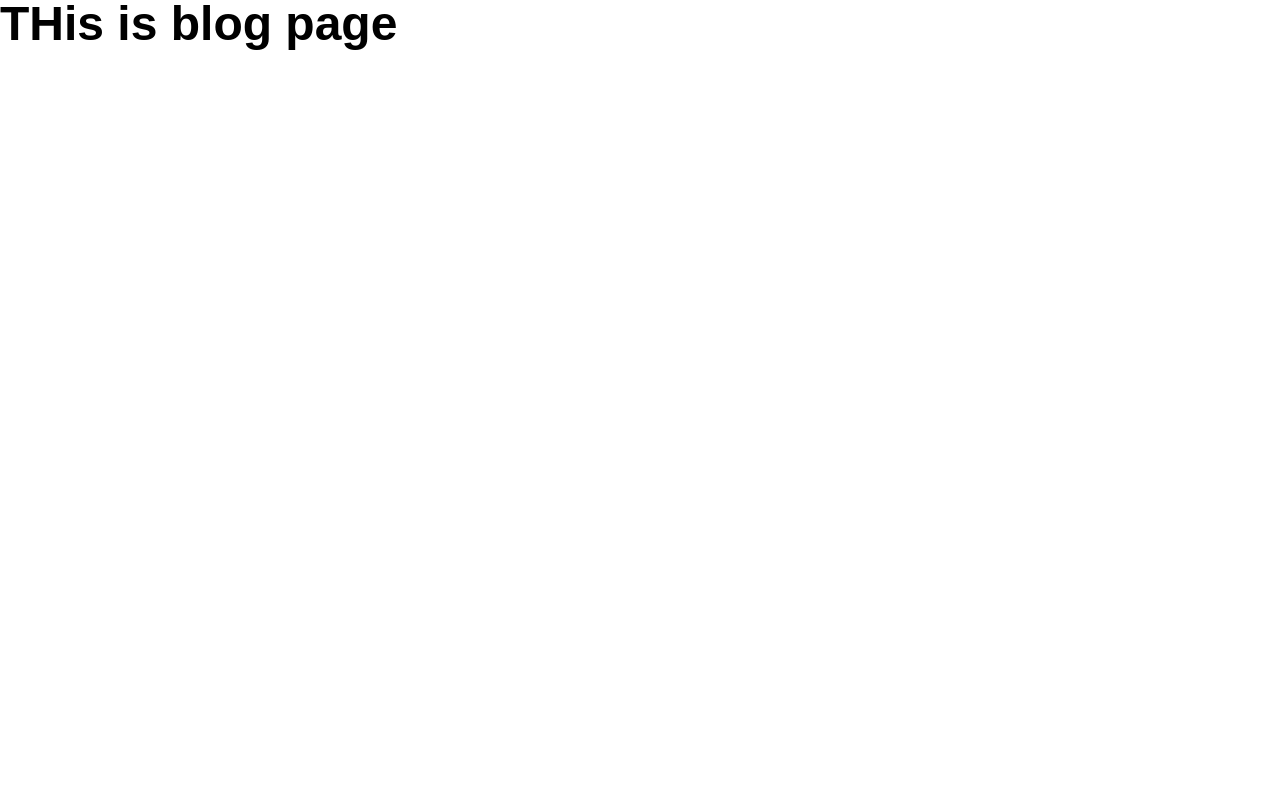
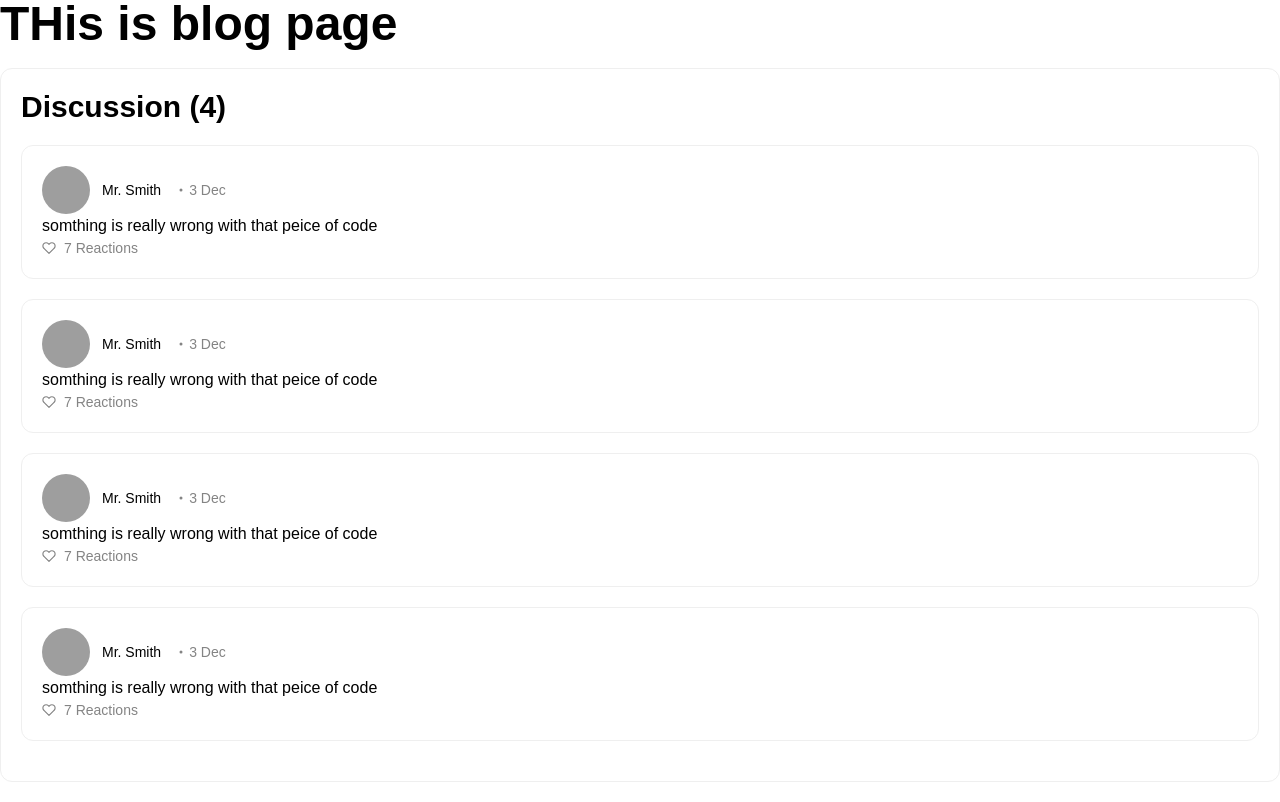
Before and after one commit to mehedisarkar2k/dev-zone, a React (Create React App) app: page /blog/1 in a window 1280 px wide. Built offline with nearby package versions, Linux system fonts and the light colour scheme; grey boxes are pictures that could not be loaded.

Commit message:
comment added

```diff
--- a/public/post.json
+++ b/public/post.json
@@ -8,18 +8,34 @@
     "authorPhoto": "https://i.ibb.co/RjCTfG6/beautiful-latin-woman-avatar-character-icon-free-vector-removebg-preview.png",
     "publishTime": "11-12-2021",
     "comments": [
-      "Not really a one-liner, but it is possible to make a range syntax like this in JS:\n            1[to(6)]   // [1, 2, 3, 4, 5, 6]\n            9[to(5)]   // [9, 8, 7, 6, 5]\n            2[to(8, {step: 2})]   // [2, 4, 6, 8]\n            If you want to know how - take a look at my post",
-      "Not really a one-liner, but it is possible to make a range syntax \n            If you want to know how - take a look at my post",
-      "Not really a one-liner, but it is possible to make a range syntax like this in JS:\n            1[to(6)]   // [1, 2, 3, 4, 5, 6]\n            9[to(5)]   // [9, 8, 7, 6, 5]\n            2[to(8, {step: 2})]   // [2, 4, 6, 8]\n            If you want to know how - take a look at my post",
-      "Not really a one-liner, but it is possible to make a range syntax \n            If you want to know how - take a look at my post",
-      "Not really a one-liner, but it is possible to make a range syntax like this in JS:\n            1[to(6)]   // [1, 2, 3, 4, 5, 6]\n            9[to(5)]   // [9, 8, 7, 6, 5]\n            2[to(8, {step: 2})]   // [2, 4, 6, 8]\n            If you want to know how - take a look at my post",
-      "Not really a one-liner, but it is possible to make a range syntax \n            If you want to know how - take a look at my post",
-      "Not really a one-liner, but it is possible to make a range syntax like this in JS:\n            1[to(6)]   // [1, 2, 3, 4, 5, 6]\n            9[to(5)]   // [9, 8, 7, 6, 5]\n            2[to(8, {step: 2})]   // [2, 4, 6, 8]\n            If you want to know how - take a look at my post",
-      "Not really a one-liner, but it is possible to make a range syntax \n            If you want to know how - take a look at my post",
-      "Not really a one-liner, but it is possible to make a range syntax like this in JS:\n            1[to(6)]   // [1, 2, 3, 4, 5, 6]\n            9[to(5)]   // [9, 8, 7, 6, 5]\n            2[to(8, {step: 2})]   // [2, 4, 6, 8]\n            If you want to know how - take a look at my post",
-      "Not really a one-liner, but it is possible to make a range syntax \n            If you want to know how - take a look at my post",
-      "Not really a one-liner, but it is possible to make a range syntax like this in JS:\n            1[to(6)]   // [1, 2, 3, 4, 5, 6]\n            9[to(5)]   // [9, 8, 7, 6, 5]\n            2[to(8, {step: 2})]   // [2, 4, 6, 8]\n            If you want to know how - take a look at my post",
-      "Not really a one-liner, but it is possible to make a range syntax \n            If you want to know how - take a look at my post"
+      {
+        "content": "somthing is really wrong with that peice of code ",
+        "reaction": 7,
+        "author": "Mr. Smith",
+        "authorPhoto": "https://i.ibb.co/RjCTfG6/beautiful-latin-woman-avatar-character-icon-free-vector-removebg-preview.png",
+        "date": "3 Dec"
+      },
+      {
+        "content": "somthing is really wrong with that peice of code ",
+        "reaction": 7,
+        "author": "Mr. Smith",
+        "authorPhoto": "https://i.ibb.co/RjCTfG6/beautiful-latin-woman-avatar-character-icon-free-vector-removebg-preview.png",
+        "date": "3 Dec"
+      },
+      {
+        "content": "somthing is really wrong with that peice of code ",
+        "reaction": 7,
+        "author": "Mr. Smith",
+        "authorPhoto": "https://i.ibb.co/RjCTfG6/beautiful-latin-woman-avatar-character-icon-free-vector-removebg-preview.png",
+        "date": "3 Dec"
+      },
+      {
+        "content": "somthing is really wrong with that peice of code ",
+        "reaction": 7,
+        "author": "Mr. Smith",
+        "authorPhoto": "https://i.ibb.co/RjCTfG6/beautiful-latin-woman-avatar-character-icon-free-vector-removebg-preview.png",
+        "date": "3 Dec"
+      }
     ],
     "reactions": 7,
     "banner": "https://res.cloudinary.com/practicaldev/image/fetch/s--ErmzcEw5--/c_imagga_scale,f_auto,fl_progressive,h_420,q_auto,w_1000/https://dev-to-uploads.s3.amazonaws.com/uploads/articles/oo7cdkit8giav4sm692u.png"
@@ -33,18 +49,34 @@
     "authorPhoto": "https://i.ibb.co/RjCTfG6/beautiful-latin-woman-avatar-character-icon-free-vector-removebg-preview.png",
     "publishTime": "11-12-2021",
     "comments": [
-      "Not really a one-liner, but it is possible to make a range syntax like this in JS:\n            1[to(6)]   // [1, 2, 3, 4, 5, 6]\n            9[to(5)]   // [9, 8, 7, 6, 5]\n            2[to(8, {step: 2})]   // [2, 4, 6, 8]\n            If you want to know how - take a look at my post",
-      "Not really a one-liner, but it is possible to make a range syntax \n            If you want to know how - take a look at my post",
-      "Not really a one-liner, but it is possible to make a range syntax like this in JS:\n            1[to(6)]   // [1, 2, 3, 4, 5, 6]\n            9[to(5)]   // [9, 8, 7, 6, 5]\n            2[to(8, {step: 2})]   // [2, 4, 6, 8]\n            If you want to know how - take a look at my post",
-      "Not really a one-liner, but it is possible to make a range syntax \n            If you want to know how - take a look at my post",
-      "Not really a one-liner, but it is possible to make a range syntax like this in JS:\n            1[to(6)]   // [1, 2, 3, 4, 5, 6]\n            9[to(5)]   // [9, 8, 7, 6, 5]\n            2[to(8, {step: 2})]   // [2, 4, 6, 8]\n            If you want to know how - take a look at my post",
-      "Not really a one-liner, but it is possible to make a range syntax \n            If you want to know how - take a look at my post",
-      "Not really a one-liner, but it is possible to make a range syntax like this in JS:\n            1[to(6)]   // [1, 2, 3, 4, 5, 6]\n            9[to(5)]   // [9, 8, 7, 6, 5]\n            2[to(8, {step: 2})]   // [2, 4, 6, 8]\n            If you want to know how - take a look at my post",
-      "Not really a one-liner, but it is possible to make a range syntax \n            If you want to know how - take a look at my post",
-      "Not really a one-liner, but it is possible to make a range syntax like this in JS:\n            1[to(6)]   // [1, 2, 3, 4, 5, 6]\n            9[to(5)]   // [9, 8, 7, 6, 5]\n            2[to(8, {step: 2})]   // [2, 4, 6, 8]\n            If you want to know how - take a look at my post",
-      "Not really a one-liner, but it is possible to make a range syntax \n            If you want to know how - take a look at my post",
-      "Not really a one-liner, but it is possible to make a range syntax like this in JS:\n            1[to(6)]   // [1, 2, 3, 4, 5, 6]\n            9[to(5)]   // [9, 8, 7, 6, 5]\n            2[to(8, {step: 2})]   // [2, 4, 6, 8]\n            If you want to know how - take a look at my post",
-      "Not really a one-liner, but it is possible to make a range syntax \n            If you want to know how - take a look at my post"
+      {
+        "content": "somthing is really wrong with that peice of code ",
+        "reaction": 7,
+        "author": "Mr. Smith",
+        "authorPhoto": "https://i.ibb.co/RjCTfG6/beautiful-latin-woman-avatar-character-icon-free-vector-removebg-preview.png",
+        "date": "3 Dec"
+      },
+      {
+        "content": "somthing is really wrong with that peice of code ",
+        "reaction": 7,
+        "author": "Mr. Smith",
+        "authorPhoto": "https://i.ibb.co/RjCTfG6/beautiful-latin-woman-avatar-character-icon-free-vector-removebg-preview.png",
+        "date": "3 Dec"
+      },
+      {
+        "content": "somthing is really wrong with that peice of code ",
+        "reaction": 7,
+        "author": "Mr. Smith",
+        "authorPhoto": "https://i.ibb.co/RjCTfG6/beautiful-latin-woman-avatar-character-icon-free-vector-removebg-preview.png",
+        "date": "3 Dec"
+      },
+      {
+        "content": "somthing is really wrong with that peice of code ",
+        "reaction": 7,
+        "author": "Mr. Smith",
+        "authorPhoto": "https://i.ibb.co/RjCTfG6/beautiful-latin-woman-avatar-character-icon-free-vector-removebg-preview.png",
+        "date": "3 Dec"
+      }
     ],
     "reactions": 7,
     "banner": "https://res.cloudinary.com/practicaldev/image/fetch/s--ErmzcEw5--/c_imagga_scale,f_auto,fl_progressive,h_420,q_auto,w_1000/https://dev-to-uploads.s3.amazonaws.com/uploads/articles/oo7cdkit8giav4sm692u.png"
@@ -58,18 +90,34 @@
     "authorPhoto": "https://i.ibb.co/RjCTfG6/beautiful-latin-woman-avatar-character-icon-free-vector-removebg-preview.png",
     "publishTime": "11-12-2021",
     "comments": [
-      "Not really a one-liner, but it is possible to make a range syntax like this in JS:\n            1[to(6)]   // [1, 2, 3, 4, 5, 6]\n            9[to(5)]   // [9, 8, 7, 6, 5]\n            2[to(8, {step: 2})]   // [2, 4, 6, 8]\n            If you want to know how - take a look at my post",
-      "Not really a one-liner, but it is possible to make a range syntax \n            If you want to know how - take a look at my post",
-      "Not really a one-liner, but it is possible to make a range syntax like this in JS:\n            1[to(6)]   // [1, 2, 3, 4, 5, 6]\n            9[to(5)]   // [9, 8, 7, 6, 5]\n            2[to(8, {step: 2})]   // [2, 4, 6, 8]\n            If you want to know how - take a look at my post",
-      "Not really a one-liner, but it is possible to make a range syntax \n            If you want to know how - take a look at my post",
-      "Not really a one-liner, but it is possible to make a range syntax like this in JS:\n            1[to(6)]   // [1, 2, 3, 4, 5, 6]\n            9[to(5)]   // [9, 8, 7, 6, 5]\n            2[to(8, {step: 2})]   // [2, 4, 6, 8]\n            If you want to know how - take a look at my post",
-      "Not really a one-liner, but it is possible to make a range syntax \n            If you want to know how - take a look at my post",
-      "Not really a one-liner, but it is possible to make a range syntax like this in JS:\n            1[to(6)]   // [1, 2, 3, 4, 5, 6]\n            9[to(5)]   // [9, 8, 7, 6, 5]\n            2[to(8, {step: 2})]   // [2, 4, 6, 8]\n            If you want to know how - take a look at my post",
-      "Not really a one-liner, but it is possible to make a range syntax \n            If you want to know how - take a look at my post",
-      "Not really a one-liner, but it is possible to make a range syntax like this in JS:\n            1[to(6)]   // [1, 2, 3, 4, 5, 6]\n            9[to(5)]   // [9, 8, 7, 6, 5]\n            2[to(8, {step: 2})]   // [2, 4, 6, 8]\n            If you want to know how - take a look at my post",
-      "Not really a one-liner, but it is possible to make a range syntax \n            If you want to know how - take a look at my post",
-      "Not really a one-liner, but it is possible to make a range syntax like this in JS:\n            1[to(6)]   // [1, 2, 3, 4, 5, 6]\n            9[to(5)]   // [9, 8, 7, 6, 5]\n            2[to(8, {step: 2})]   // [2, 4, 6, 8]\n            If you want to know how - take a look at my post",
-      "Not really a one-liner, but it is possible to make a range syntax \n            If you want to know how - take a look at my post"
+      {
+        "content": "somthing is really wrong with that peice of code ",
+        "reaction": 7,
+        "author": "Mr. Smith",
+        "authorPhoto": "https://i.ibb.co/RjCTfG6/beautiful-latin-woman-avatar-character-icon-free-vector-removebg-preview.png",
+        "date": "3 Dec"
+      },
+      {
+        "content": "somthing is really wrong with that peice of code ",
+        "reaction": 7,
+        "author": "Mr. Smith",
+        "authorPhoto": "https://i.ibb.co/RjCTfG6/beautiful-latin-woman-avatar-character-icon-free-vector-removebg-preview.png",
+        "date": "3 Dec"
+      },
+      {
+        "content": "somthing is really wrong with that peice of code ",
+        "reaction": 7,
+        "author": "Mr. Smith",
+        "authorPhoto": "https://i.ibb.co/RjCTfG6/beautiful-latin-woman-avatar-character-icon-free-vector-removebg-preview.png",
+        "date": "3 Dec"
+      },
+      {
+        "content": "somthing is really wrong with that peice of code ",
+        "reaction": 7,
+        "author": "Mr. Smith",
+        "authorPhoto": "https://i.ibb.co/RjCTfG6/beautiful-latin-woman-avatar-character-icon-free-vector-removebg-preview.png",
+        "date": "3 Dec"
+      }
     ],
     "reactions": 7,
     "banner": "https://res.cloudinary.com/practicaldev/image/fetch/s--ErmzcEw5--/c_imagga_scale,f_auto,fl_progressive,h_420,q_auto,w_1000/https://dev-to-uploads.s3.amazonaws.com/uploads/articles/oo7cdkit8giav4sm692u.png"
@@ -83,18 +131,34 @@
     "authorPhoto": "https://i.ibb.co/RjCTfG6/beautiful-latin-woman-avatar-character-icon-free-vector-removebg-preview.png",
     "publishTime": "11-12-2021",
     "comments": [
-      "Not really a one-liner, but it is possible to make a range syntax like this in JS:\n            1[to(6)]   // [1, 2, 3, 4, 5, 6]\n            9[to(5)]   // [9, 8, 7, 6, 5]\n            2[to(8, {step: 2})]   // [2, 4, 6, 8]\n            If you want to know how - take a look at my post",
-      "Not really a one-liner, but it is possible to make a range syntax \n            If you want to know how - take a look at my post",
-      "Not really a one-liner, but it is possible to make a range syntax like this in JS:\n            1[to(6)]   // [1, 2, 3, 4, 5, 6]\n            9[to(5)]   // [9, 8, 7, 6, 5]\n            2[to(8, {step: 2})]   // [2, 4, 6, 8]\n            If you want to know how - take a look at my post",
-      "Not really a one-liner, but it is possible to make a range syntax \n            If you want to know how - take a look at my post",
-      "Not really a one-liner, but it is possible to make a range syntax like this in JS:\n            1[to(6)]   // [1, 2, 3, 4, 5, 6]\n            9[to(5)]   // [9, 8, 7, 6, 5]\n            2[to(8, {step: 2})]   // [2, 4, 6, 8]\n            If you want to know how - take a look at my post",
-      "Not really a one-liner, but it is possible to make a range syntax \n            If you want to know how - take a look at my post",
-      "Not really a one-liner, but it is possible to make a range syntax like this in JS:\n            1[to(6)]   // [1, 2, 3, 4, 5, 6]\n            9[to(5)]   // [9, 8, 7, 6, 5]\n            2[to(8, {step: 2})]   // [2, 4, 6, 8]\n            If you want to know how - take a look at my post",
-      "Not really a one-liner, but it is possible to make a range syntax \n            If you want to know how - take a look at my post",
-      "Not really a one-liner, but it is possible to make a range syntax like this in JS:\n            1[to(6)]   // [1, 2, 3, 4, 5, 6]\n            9[to(5)]   // [9, 8, 7, 6, 5]\n            2[to(8, {step: 2})]   // [2, 4, 6, 8]\n            If you want to know how - take a look at my post",
-      "Not really a one-liner, but it is possible to make a range syntax \n            If you want to know how - take a look at my post",
-      "Not really a one-liner, but it is possible to make a range syntax like this in JS:\n            1[to(6)]   // [1, 2, 3, 4, 5, 6]\n            9[to(5)]   // [9, 8, 7, 6, 5]\n            2[to(8, {step: 2})]   // [2, 4, 6, 8]\n            If you want to know how - take a look at my post",
-      "Not really a one-liner, but it is possible to make a range syntax \n            If you want to know how - take a look at my post"
+      {
+        "content": "somthing is really wrong with that peice of code ",
+        "reaction": 7,
+        "author": "Mr. Smith",
+        "authorPhoto": "https://i.ibb.co/RjCTfG6/beautiful-latin-woman-avatar-character-icon-free-vector-removebg-preview.png",
+        "date": "3 Dec"
+      },
+      {
+        "content": "somthing is really wrong with that peice of code ",
+        "reaction": 7,
+        "author": "Mr. Smith",
+        "authorPhoto": "https://i.ibb.co/RjCTfG6/beautiful-latin-woman-avatar-character-icon-free-vector-removebg-preview.png",
+        "date": "3 Dec"
+      },
+      {
+        "content": "somthing is really wrong with that peice of code ",
+        "reaction": 7,
+        "author": "Mr. Smith",
+        "authorPhoto": "https://i.ibb.co/RjCTfG6/beautiful-latin-woman-avatar-character-icon-free-vector-removebg-preview.png",
+        "date": "3 Dec"
+      },
+      {
+        "content": "somthing is really wrong with that peice of code ",
+        "reaction": 7,
+        "author": "Mr. Smith",
+        "authorPhoto": "https://i.ibb.co/RjCTfG6/beautiful-latin-woman-avatar-character-icon-free-vector-removebg-preview.png",
+        "date": "3 Dec"
+      }
     ],
     "reactions": 7,
     "banner": "https://res.cloudinary.com/practicaldev/image/fetch/s--ErmzcEw5--/c_imagga_scale,f_auto,fl_progressive,h_420,q_auto,w_1000/https://dev-to-uploads.s3.amazonaws.com/uploads/articles/oo7cdkit8giav4sm692u.png"
@@ -108,18 +172,34 @@
     "authorPhoto": "https://i.ibb.co/RjCTfG6/beautiful-latin-woman-avatar-character-icon-free-vector-removebg-preview.png",
     "publishTime": "11-12-2021",
     "comments": [
-      "Not really a one-liner, but it is possible to make a range syntax like this in JS:\n            1[to(6)]   // [1, 2, 3, 4, 5, 6]\n            9[to(5)]   // [9, 8, 7, 6, 5]\n            2[to(8, {step: 2})]   // [2, 4, 6, 8]\n            If you want to know how - take a look at my post",
-      "Not really a one-liner, but it is possible to make a range syntax \n            If you want to know how - take a look at my post",
-      "Not really a one-liner, but it is possible to make a range syntax like this in JS:\n            1[to(6)]   // [1, 2, 3, 4, 5, 6]\n            9[to(5)]   // [9, 8, 7, 6, 5]\n            2[to(8, {step: 2})]   // [2, 4, 6, 8]\n            If you want to know how - take a look at my post",
-      "Not really a one-liner, but it is possible to make a range syntax \n            If you want to know how - take a look at my post",
-      "Not really a one-liner, but it is possible to make a range syntax like this in JS:\n            1[to(6)]   // [1, 2, 3, 4, 5, 6]\n            9[to(5)]   // [9, 8, 7, 6, 5]\n            2[to(8, {step: 2})]   // [2, 4, 6, 8]\n            If you want to know how - take a look at my post",
-      "Not really a one-liner, but it is possible to make a range syntax \n            If you want to know how - take a look at my post",
-      "Not really a one-liner, but it is possible to make a range syntax like this in JS:\n            1[to(6)]   // [1, 2, 3, 4, 5, 6]\n            9[to(5)]   // [9, 8, 7, 6, 5]\n            2[to(8, {step: 2})]   // [2, 4, 6, 8]\n            If you want to know how - take a look at my post",
-      "Not really a one-liner, but it is possible to make a range syntax \n            If you want to know how - take a look at my post",
-      "Not really a one-liner, but it is possible to make a range syntax like this in JS:\n            1[to(6)]   // [1, 2, 3, 4, 5, 6]\n            9[to(5)]   // [9, 8, 7, 6, 5]\n            2[to(8, {step: 2})]   // [2, 4, 6, 8]\n            If you want to know how - take a look at my post",
-      "Not really a one-liner, but it is possible to make a range syntax \n            If you want to know how - take a look at my post",
-      "Not really a one-liner, but it is possible to make a range syntax like this in JS:\n            1[to(6)]   // [1, 2, 3, 4, 5, 6]\n            9[to(5)]   // [9, 8, 7, 6, 5]\n            2[to(8, {step: 2})]   // [2, 4, 6, 8]\n            If you want to know how - take a look at my post",
-      "Not really a one-liner, but it is possible to make a range syntax \n            If you want to know how - take a look at my post"
+      {
+        "content": "somthing is really wrong with that peice of code ",
+        "reaction": 7,
+        "author": "Mr. Smith",
+        "authorPhoto": "https://i.ibb.co/RjCTfG6/beautiful-latin-woman-avatar-character-icon-free-vector-removebg-preview.png",
+        "date": "3 Dec"
+      },
+      {
+        "content": "somthing is really wrong with that peice of code ",
+        "reaction": 7,
+        "author": "Mr. Smith",
+        "authorPhoto": "https://i.ibb.co/RjCTfG6/beautiful-latin-woman-avatar-character-icon-free-vector-removebg-preview.png",
+        "date": "3 Dec"
+      },
+      {
+        "content": "somthing is really wrong with that peice of code ",
+        "reaction": 7,
+        "author": "Mr. Smith",
+        "authorPhoto": "https://i.ibb.co/RjCTfG6/beautiful-latin-woman-avatar-character-icon-free-vector-removebg-preview.png",
+        "date": "3 Dec"
+      },
+      {
+        "content": "somthing is really wrong with that peice of code ",
+        "reaction": 7,
+        "author": "Mr. Smith",
+        "authorPhoto": "https://i.ibb.co/RjCTfG6/beautiful-latin-woman-avatar-character-icon-free-vector-removebg-preview.png",
+        "date": "3 Dec"
+      }
     ],
     "reactions": 7,
     "banner": "https://res.cloudinary.com/practicaldev/image/fetch/s--ErmzcEw5--/c_imagga_scale,f_auto,fl_progressive,h_420,q_auto,w_1000/https://dev-to-uploads.s3.amazonaws.com/uploads/articles/oo7cdkit8giav4sm692u.png"
--- a/src/Pages/BlogPage/BlogPage.js
+++ b/src/Pages/BlogPage/BlogPage.js
@@ -1,8 +1,10 @@
 import React from 'react';
+import Comments from './Commmets/Comment';
 
 const BlogPage = () => (
     <div>
         <h1>THis is blog page</h1>
+        <Comments />
     </div>
 );
 
--- /dev/null
+++ b/src/Pages/BlogPage/Commmets/Comment.js
@@ -0,0 +1,33 @@
+import React, { useEffect, useState } from 'react';
+import { useParams } from 'react-router';
+import MainCard from '../../Utilities/MainCard';
+import SingleComment from '../SingleCommmet/SingleComment';
+
+const Comment = () => {
+    const { id } = useParams();
+    // const [filteredComment, setfilterComment] = useState([]);
+    const [comments, setComments] = useState([]);
+    useEffect(() => {
+        fetch('/post.json')
+            .then((res) => res.json())
+            .then((data) => {
+                console.log(id);
+
+                const filteredPost = data.find((d) => d.id === parseInt(id, 10));
+                console.log(filteredPost);
+                setComments(filteredPost.comments);
+            });
+    }, [id]);
+
+    return (
+        <MainCard>
+            <h3>Discussion ({comments.length})</h3>
+            {comments.map((comment, i) => (
+                // eslint-disable-next-line react/no-array-index-key
+                <SingleComment key={i} comment={comment} />
+            ))}
+        </MainCard>
+    );
+};
+
+export default Comment;
--- /dev/null
+++ b/src/Pages/BlogPage/SingleCommmet/SingleComment.js
@@ -0,0 +1,32 @@
+import React from 'react';
+import { BsDot } from 'react-icons/bs';
+import { FiHeart } from 'react-icons/fi';
+import MainCard from '../../Utilities/MainCard';
+
+const SingleComment = ({ comment }) => {
+    const { content, author, reaction, authorPhoto, date } = comment;
+    return (
+        <MainCard>
+            <div className="flex items-center w-full">
+                <div>
+                    <img className="w-12 h-12 rounded-full" src={authorPhoto} alt="" />
+                </div>
+                <div className="mx-3">
+                    <p className="text-sm">{author}</p>
+                </div>
+                <div className="text-dark-light">
+                    <BsDot />
+                </div>
+                <div>
+                    <p className="text-sm text-dark-light">{date}</p>
+                </div>
+            </div>
+            <p>{content}</p>
+            <div className="flex items-center text-sm text-dark-light">
+                <FiHeart /> <span className="ml-2">{reaction} Reactions</span>
+            </div>
+        </MainCard>
+    );
+};
+
+export default SingleComment;
```
Also changed, not shown: 2 other files (tests, documents, lock files or other folders).
